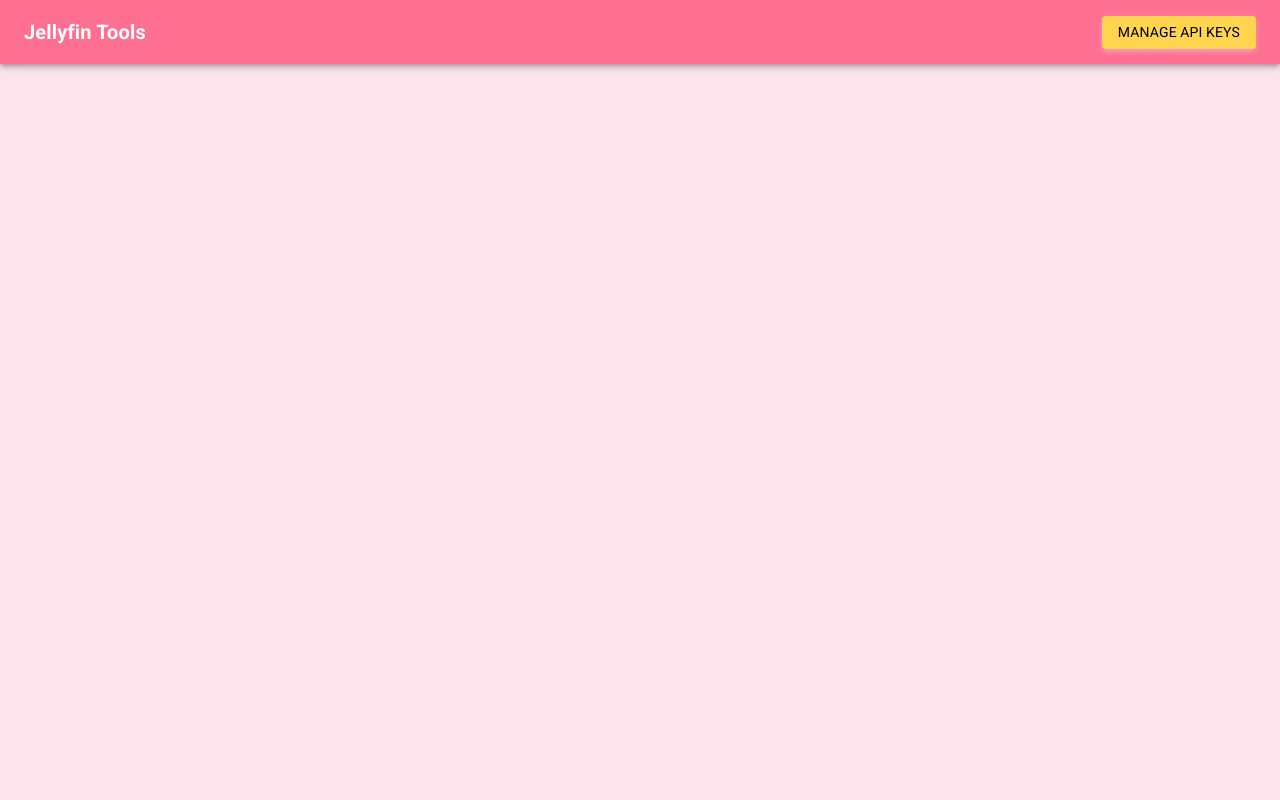
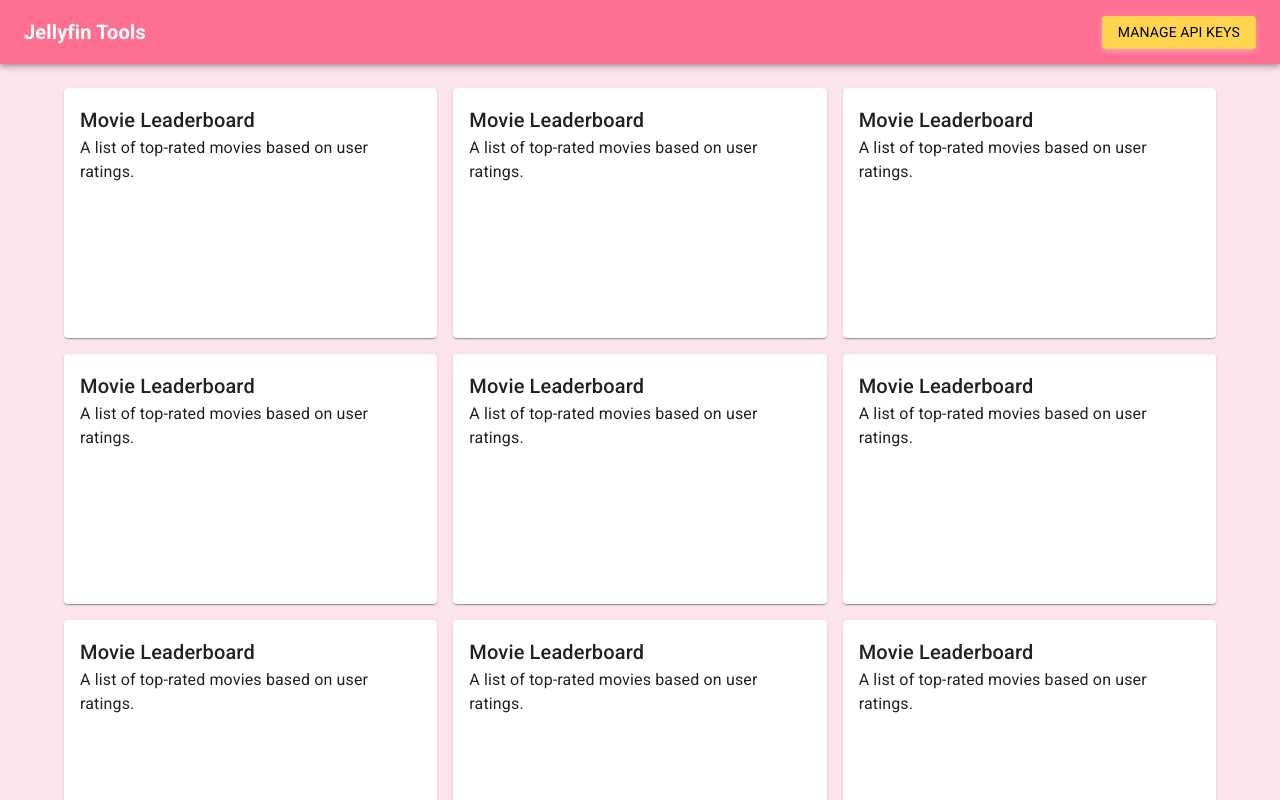
Before and after one commit to Jheesbrough/JellyTools, a Next.js app: page / in a window 1280 px wide. Shown: the top 800 px of the page. Built offline with nearby package versions, Linux system fonts and the light colour scheme; what @mui/material-nextjs would draw is missing.

Commit message:
Added boxes for applications

```diff
--- a/app/api/proxy/route.ts
+++ b/app/api/proxy/route.ts
@@ -19,7 +19,7 @@ export async function POST(request: Request) {
       headers: headers,
       timeout: 10000,
       validateStatus: function (status: number) {
-        return status >= 200 && status < 300; // default
+        return status >= 200 && status < 300;
       },
       maxRedirects: 5,
     });
--- /dev/null
+++ b/app/components/applications.tsx
@@ -0,0 +1,101 @@
+"use client";
+import React, { useState, useRef } from 'react';
+import { Paper, Modal, Box, Typography, Fade } from '@mui/material';
+import Grid from "@mui/material/Grid2";
+import MovieLeaderboard from "./applications/movieLeaderboard";
+
+const Applications = () => {
+    const [open, setOpen] = useState(false);
+    const [modalContent, setModalContent] = useState({ title: '', description: '' });
+    const [modalStyle, setModalStyle] = useState({});
+    const paperRefs = useRef([]);
+
+    const animateModalSize = (startStyle, endStyle, duration) => {
+        const startTime = performance.now();
+        const animate = (currentTime) => {
+            const elapsedTime = currentTime - startTime;
+            const progress = Math.min(elapsedTime / duration, 1);
+
+            const newStyle = {
+                top: startStyle.top + (endStyle.top - startStyle.top) * progress,
+                left: startStyle.left + (endStyle.left - startStyle.left) * progress,
+                width: startStyle.width + (endStyle.width - startStyle.width) * progress,
+                height: startStyle.height + (endStyle.height - startStyle.height) * progress,
+            };
+
+            setModalStyle(newStyle);
+
+            if (progress < 1) {
+                requestAnimationFrame(animate);
+            }
+        };
+
+        requestAnimationFrame(animate);
+    };
+
+    const handleOpen = (title: string, description: string, index: number) => {
+        const paperElement = paperRefs.current[index];
+        const rect = paperElement.getBoundingClientRect();
+        const startStyle = {
+            top: rect.top,
+            left: rect.left,
+            width: rect.width,
+            height: rect.height,
+        };
+        const endStyle = {
+            top: window.innerHeight * 0.1,
+            left: window.innerWidth * 0.1,
+            width: window.innerWidth * 0.8,
+            height: window.innerHeight * 0.8,
+        };
+
+        setModalContent({ title, description });
+        setOpen(true);
+        animateModalSize(startStyle, endStyle, 500);
+    };
+
+    const handleClose = () => setOpen(false);
+
+    const squares = Array.from({ length: 24 }, (_, index) => {
+        const { title, description } = new MovieLeaderboard().getInfo();
+        return (
+            <Grid size={{ xs: 12, sm: 6, md: 4 }} key={index}>
+                <Paper
+                    ref={el => paperRefs.current[index] = el}
+                    style={{ height: 250, padding: 16, cursor: 'pointer' }}
+                    onClick={() => handleOpen(title, description, index)}
+                >
+                    <Typography variant="h6">{title}</Typography>
+                    <Typography variant="body1">{description}</Typography>
+                </Paper>
+            </Grid>
+        );
+    });
+
+    return (
+        <>
+            <Grid container spacing={2}>
+                {squares}
+            </Grid>
+            <Modal open={open} onClose={handleClose} closeAfterTransition>
+                <Fade in={open}>
+                    <Box
+                        className={open ? 'modal-box open' : 'modal-box'}
+                        sx={{
+                            top: modalStyle.top,
+                            left: modalStyle.left,
+                            width: modalStyle.width,
+                            height: modalStyle.height,
+                            bgcolor: 'background.paper',
+                        }}
+                    >
+                        <Typography variant="h4">{modalContent.title}</Typography>
+                        <Typography variant="body1">{modalContent.description}</Typography>
+                    </Box>
+                </Fade>
+            </Modal>
+        </>
+    );
+};
+
+export default Applications;
--- /dev/null
+++ b/app/components/applications/movieLeaderboard.ts
@@ -0,0 +1,8 @@
+export default class MovieLeaderboard {
+    getInfo() {
+        return {
+            title: "Movie Leaderboard",
+            description: "A list of top-rated movies based on user ratings."
+        };
+    }
+}
--- a/app/page.tsx
+++ b/app/page.tsx
@@ -1,12 +1,17 @@
 import React from 'react';
 import Navbar from "./components/navbar";
 import { APIProvider } from './contexts/apiContexts';
+import Applications from './components/applications';
+import { Container } from '@mui/material';
 
 export default function Home() {
   return (
     <APIProvider>
       <div>
         <Navbar />
+        <Container sx={{ mt: 3 }}>
+          <Applications />
+        </Container>
       </div>
     </APIProvider>
   );
```
Also changed, not shown: 1 other file (tests, documents, lock files or other folders).
